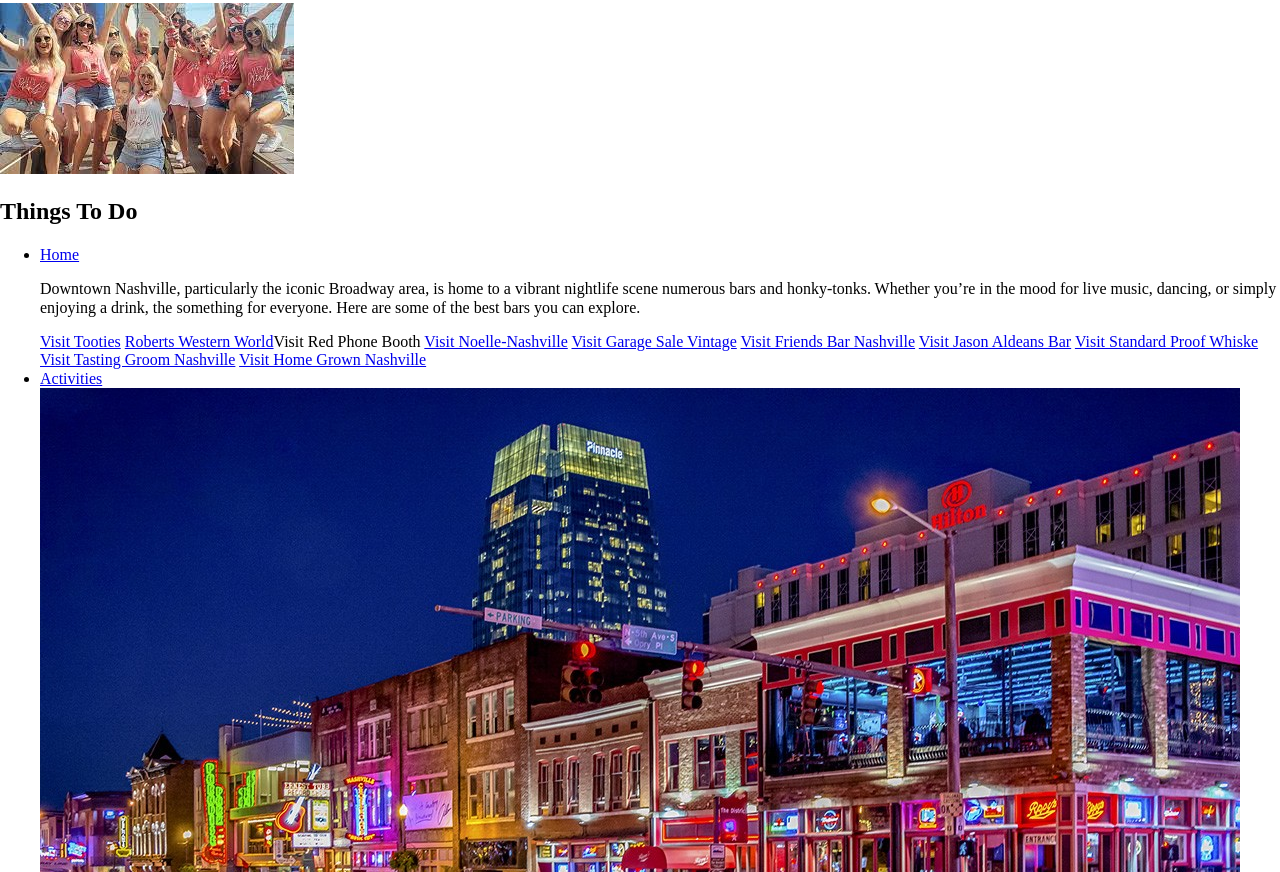
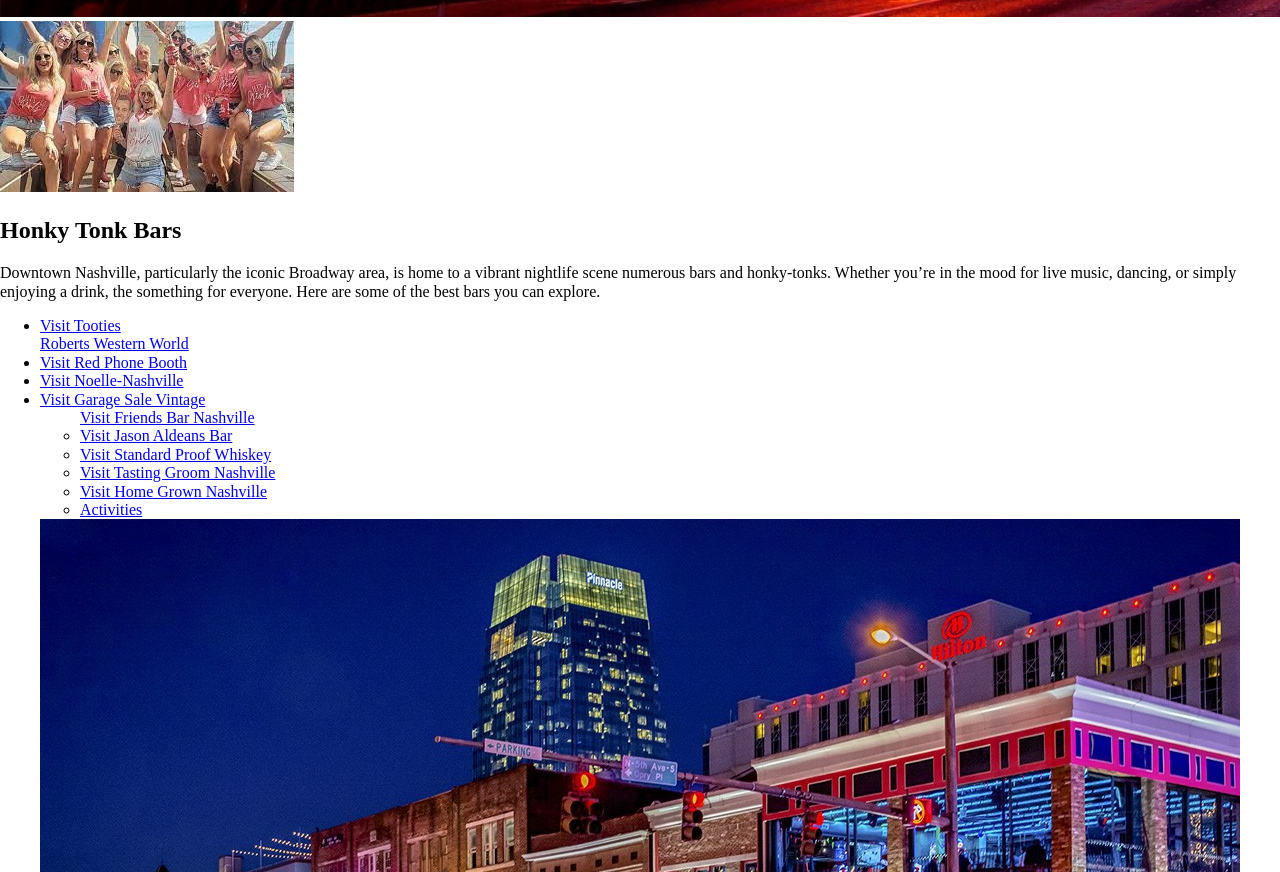
Before and after one commit to chassbarker/nashlorettenights, a plain HTML site: page index.html in a window 1280 px wide. Shown: the part 1148-2020 px from the top of the page. Drawn offline with nearby package versions, Linux system fonts and the light colour scheme.

Commit message:
Update index.html

````diff
--- a/index.html
+++ b/index.html
@@ -15,6 +15,13 @@
 
 <body>
     <header>
+        <nav>
+            <a href="Home.html">Home</a>
+            <a href="Honky Tonk Bars.html">Honky Tonk Bars</a>
+            <a href="Things To Do.html">Things To Do</a>
+            <a href="Places To Stay.html">Places To Stay</a>
+        </nav>
+
         <h1>Home</h1>
         <p>
             Nashville is one of the most popular destinations for bachelorette parties in the United States. The city
@@ -35,11 +42,11 @@
 
             ```</p>
 
-        <img src="images/home.jpg" alt="downtownn nashville">
-        <img src="images/bachparty.jfif" alt="image of women">
-    <h2>Things To Do</h2>
-    <ul>
-        <li><a href="Honky Tonk Bars.html">Home</a></li>
+        <img src="images/home.jpg" alt="downtownn nashville"></img>
+        <img src="images/bachparty.jpeg" alt="image of women"></img>
+
+    <h2>Honky Tonk Bars</h2>
+
         <p>
             Downtown Nashville, particularly the iconic Broadway area, is home to a vibrant nightlife scene
             numerous bars and
@@ -47,22 +54,30 @@
             something for
             everyone. Here are some of the best bars you can explore.
         </p>
-        <a href="https://www.tootsies.net/" target="_blank">Visit Tooties</a>
-        <a href="https://robertswesternworld.com/honky-tonk-grill/" target="_blank">Roberts Western World</a <a
-            href="https://redphonebooth.com/" target="_blank">Visit Red Phone Booth</a>
-        <a href="https://www.noelle-nashville.com/experiences/hidden-bar/" target="_blank">Visit
-            Noelle-Nashville</a>
-        <a href="https://garagesalevintage.com/" target="_blank">Visit Garage Sale Vintage</a>
-        <a href="https://www.friendsbarnashville.com/" target="_blank">Visit Friends Bar Nashville</a>
-        <a href="https://jasonaldeansbar.com/" target="_blank">Visit Jason Aldeans Bar</a>
-        <a href="https://www.standardproofwhiskey.com/nashville" target="_blank">Visit Standard Proof Whiske
-            <a href="https://www.tastingroomnashville.com/" target="_blank">Visit Tasting Groom Nashville</a>
-            <a href="https://homegrownnashville.com/" target="_blank">Visit Home Grown Nashville</a>
-            <li><a href="activities.html">Activities</a></li>
 
-            <img src="images/BROADWAY.jpg" alt="downtownn nashville">
-            <img src="images/tootsies.jpeg" alt="image of women">
+        <ul>
+        <li><a href="https://www.tootsies.net/" target="_blank">Visit Tooties</a></li>
+        <img><a href="https://robertswesternworld.com/honky-tonk-grill/" target="_blank">Roberts Western World</a>
+        <li><a href="https://redphonebooth.com/" target="_blank">Visit Red Phone Booth</a></li>
+        <li><a href="https://www.noelle-nashville.com/experiences/hidden-bar/" target="_blank">Visit
+            Noelle-Nashville</a></li>
+        <li><a href="https://garagesalevintage.com/" target="_blank">Visit Garage Sale Vintage</a></li>
+        <ul><a href="https://www.friendsbarnashville.com/" target="_blank">Visit Friends Bar Nashville</a>
+        <li><a href="https://jasonaldeansbar.com/" target="_blank">Visit Jason Aldeans Bar</a></li>
+        <li><a href="https://www.standardproofwhiskey.com/nashville" target="_blank">Visit Standard Proof Whiskey</a></li>
+        <li><a href="https://www.tastingroomnashville.com/" target="_blank">Visit Tasting Groom Nashville</a></li>
+        <li><a href="https://homegrownnashville.com/" target="_blank">Visit Home Grown Nashville</a></li>
+        <li><a href="activities.html">Activities</a></li>
 
+        </ul>
+
+
+            <img src="images/BROADWAY.jpg" alt="downtownn nashville"></img>
+            <img src="images/tootsies.jpeg" alt="image of women"></ul>/img>
+
+
+
+        <h3>Things To Do</h3>
             <p>
                 Downtown Nashville, with its vibrant energy and rich cultural scene, offers an array of exciting
                 activities for
@@ -90,7 +105,8 @@
                     <td><a href="http://www.ryman.com" target="_blank">Visit The Ryman</a></td>
                 <tr>Hours</tr>
                 </tr>
-                <h3>Places To Stay</h3>
+
+                <h4>Places To Stay</h4>
                 <p>Here are some downtown Nashville hotels where you can enjoy your stay.</p>
                 <a href="Places To Stay.html">Home</a>
                 <a href="https://www.hayesstreethotel.com/" target="_blank">Vist Hayes Street Hotel</a>
````
